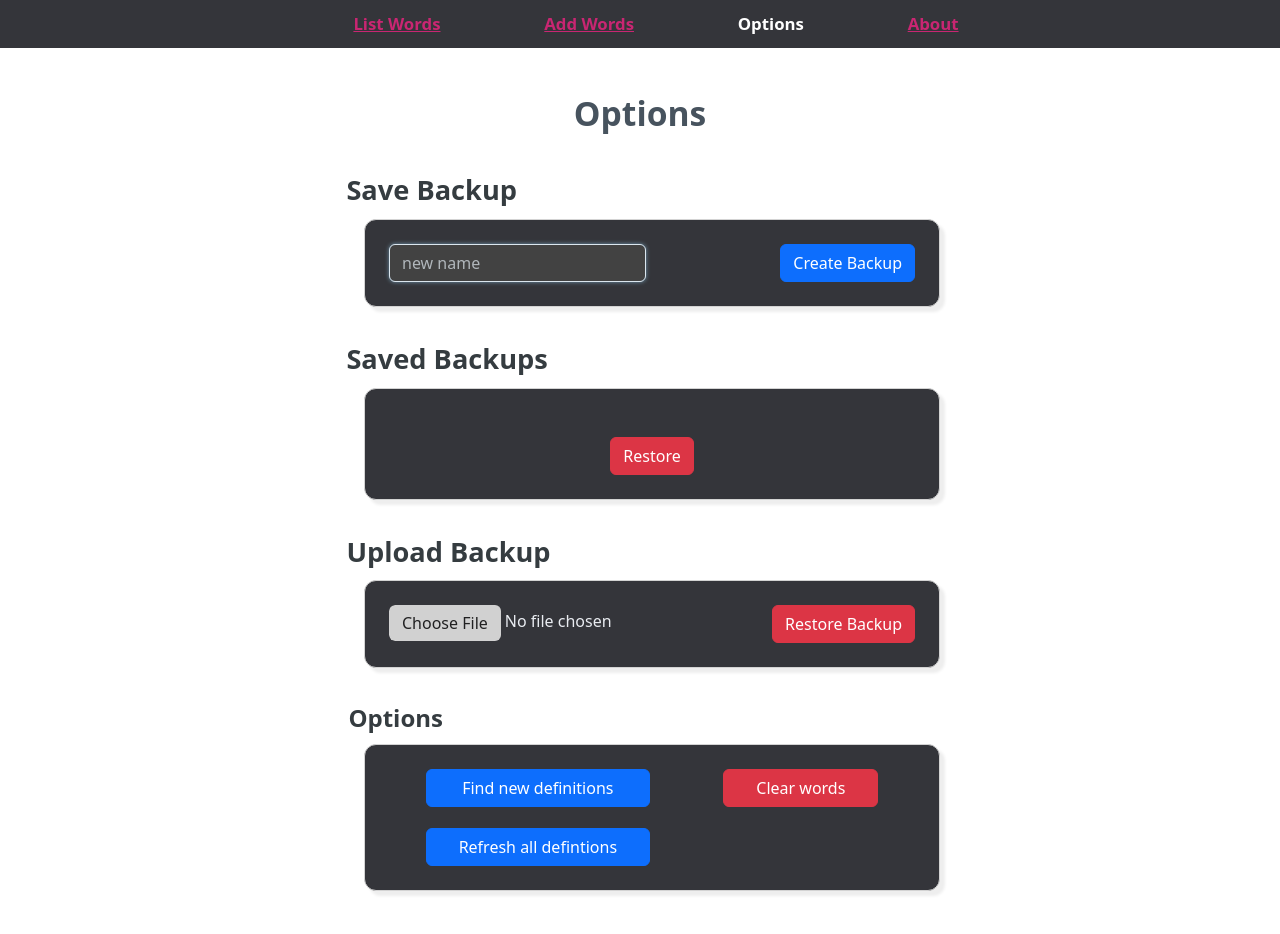
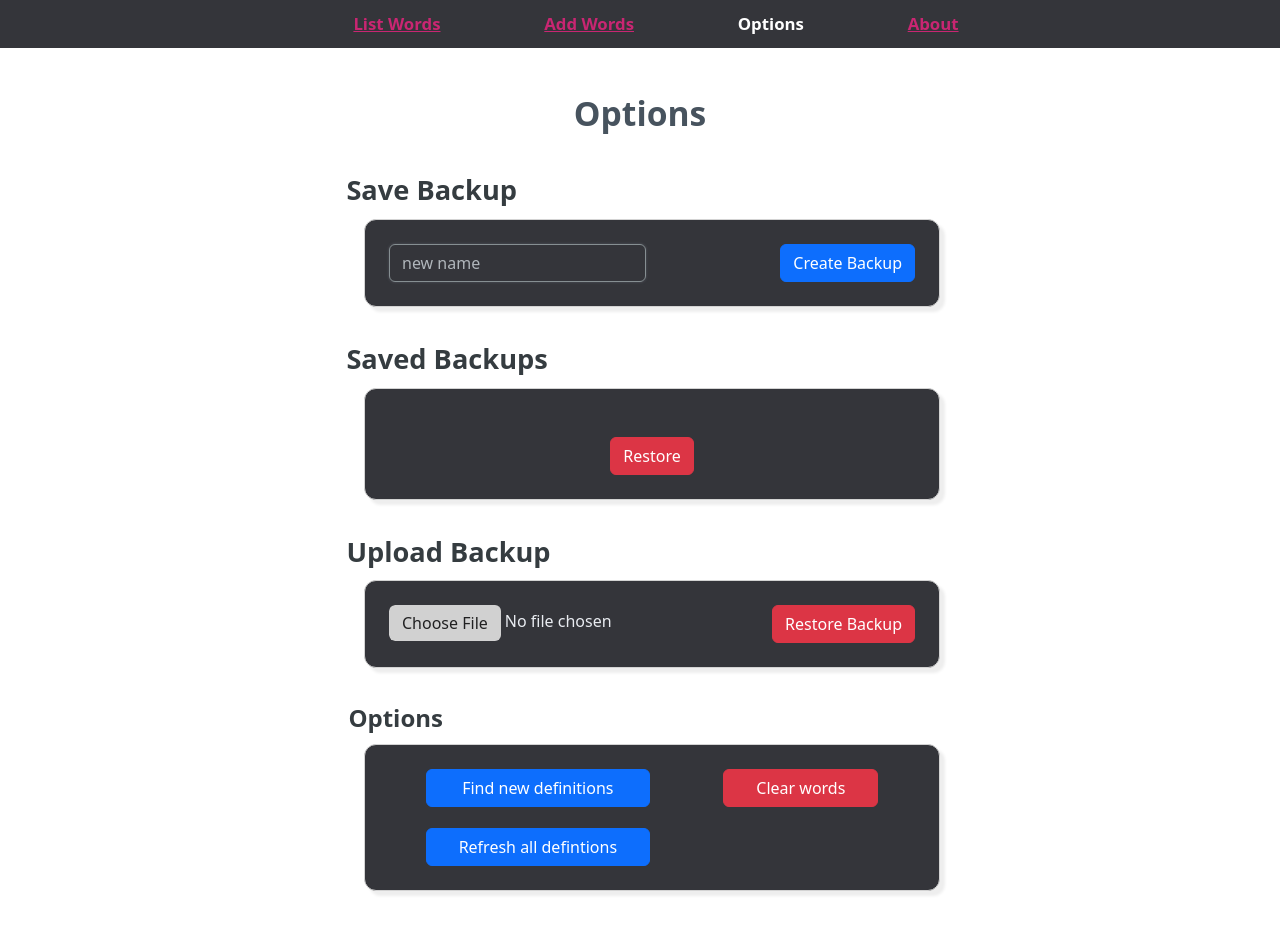
Before and after one commit to vishusandy/lexicon, a SvelteKit app: page /options in a window 1280 px wide. Shown: the top 934 px of the page. Built offline with nearby package versions, Linux system fonts and the light colour scheme.

Commit message:
updated form styling

```diff
--- a/src/styles/bootstrap.scss
+++ b/src/styles/bootstrap.scss
@@ -216,12 +216,13 @@ button:not(:disabled),
     color: #212529;
     background-color: #fff;
     background-clip: padding-box;
-    border: 1px solid #ced4da;
+    border: 1px solid #83878b;
     -webkit-appearance: none;
     -moz-appearance: none;
     appearance: none;
     border-radius: 0.375rem;
     transition: border-color 0.15s ease-in-out, box-shadow 0.15s ease-in-out;
+    box-shadow: 0px 0px 3px #d4d4d4;
 }
 
 .form-control:focus {
--- a/src/styles/global.scss
+++ b/src/styles/global.scss
@@ -92,10 +92,10 @@ nav.main a {
     margin: 0px auto;
 }
 
-input[type="text"],
-div.form-control {
-    box-shadow: 0px 0px 2px #e7e7e7;
-}
+// input[type="text"],
+// div.form-control {
+//     box-shadow: 0px 0px 2px #e7e7e7;
+// }
 
 .form-border:focus-within:not(:invalid) {
     border-color: #86b7fe;
@@ -221,13 +221,19 @@ h2.options-group-title {
     font-size: 1.7rem;
 }
 
+.options-group input[type="file"] {
+    box-shadow: none;
+}
+
 .options-group input.form-control[type="text"],
 .options-group textarea,
 .add-form-container div.form-control[contenteditable] {
-    background-color: #424242 !important;
-    border: 1px solid #dbe6ee;
-    box-shadow: 0px 0px 4px #6f93aa;
-    color: #dbe5ec !important;
+    // background-color: #424242 !important;
+    background-color: transparent !important;
+    border: 1px solid #868f92;
+    box-shadow: 0px 0px 3px #54565f;
+    // box-shadow: none;
+    color: #ebf5fc !important;
 }
 
 // .add-form-container input.form-control[type="text"],
```
